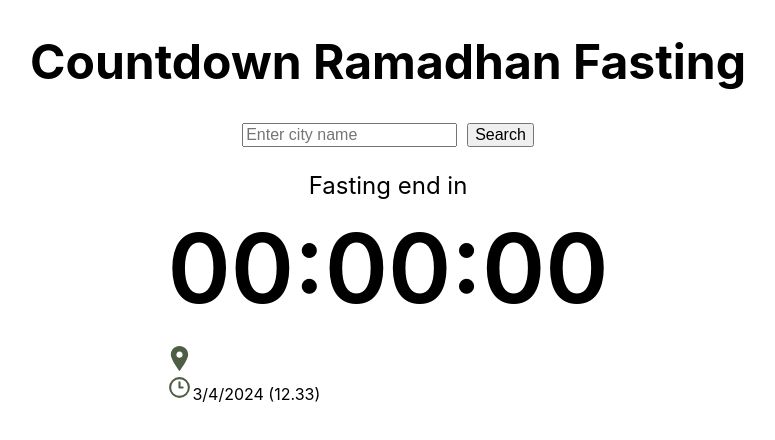
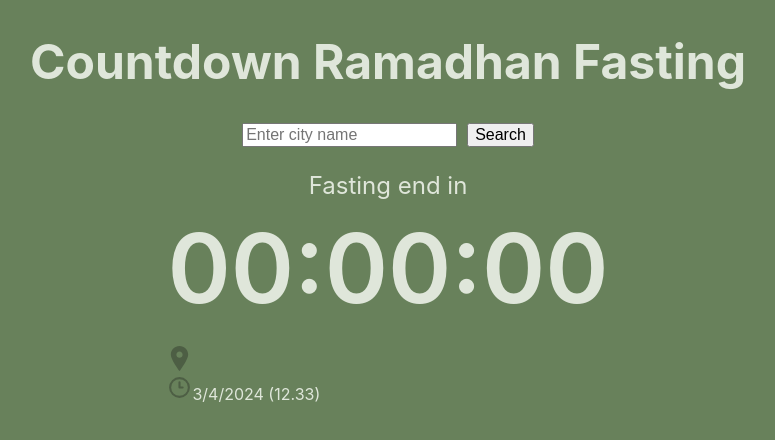
Before and after one commit to alfiannajih/countdown-fasting, a React (Create React App) app: page / in a window 1280 px wide. Shown: the top 440 px of the page, without its empty margins (252-1027 px from the left). Built offline with nearby package versions, Linux system fonts and the light colour scheme; no server answers.

Commit message:
set background color

```diff
--- a/src/index.css
+++ b/src/index.css
@@ -5,6 +5,8 @@ body {
     sans-serif;
   -webkit-font-smoothing: antialiased;
   -moz-osx-font-smoothing: grayscale;
+  background-color: #68815b;
+  color: #DFE6DA;
 }
 
 code {
```
